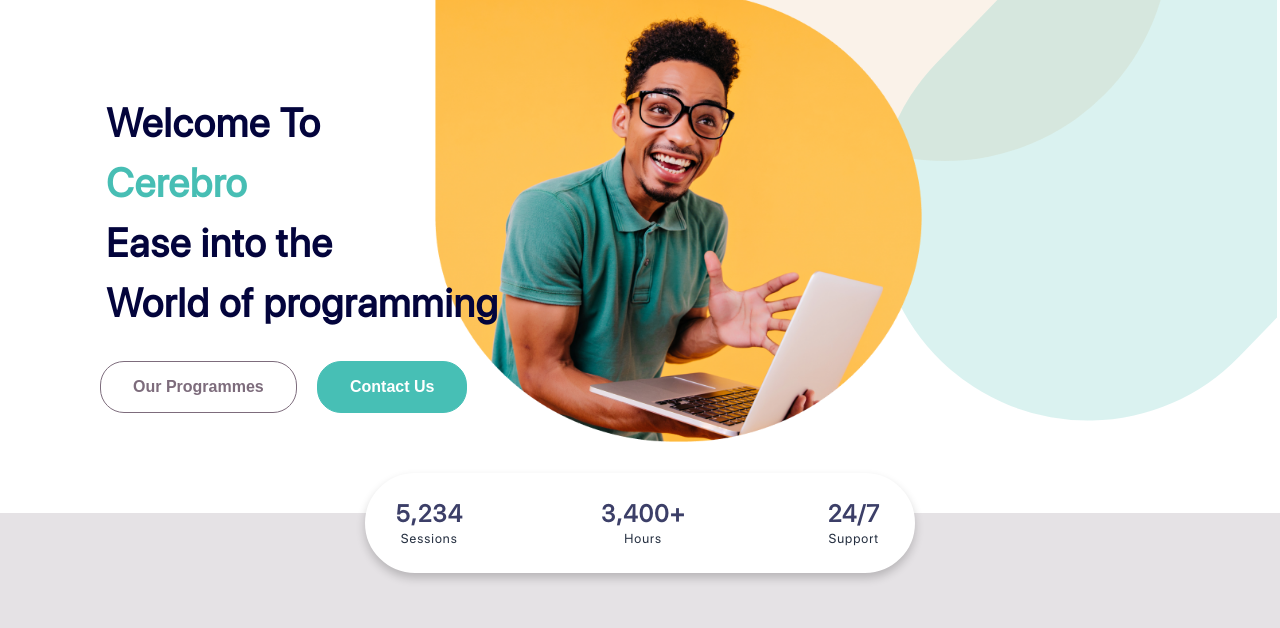
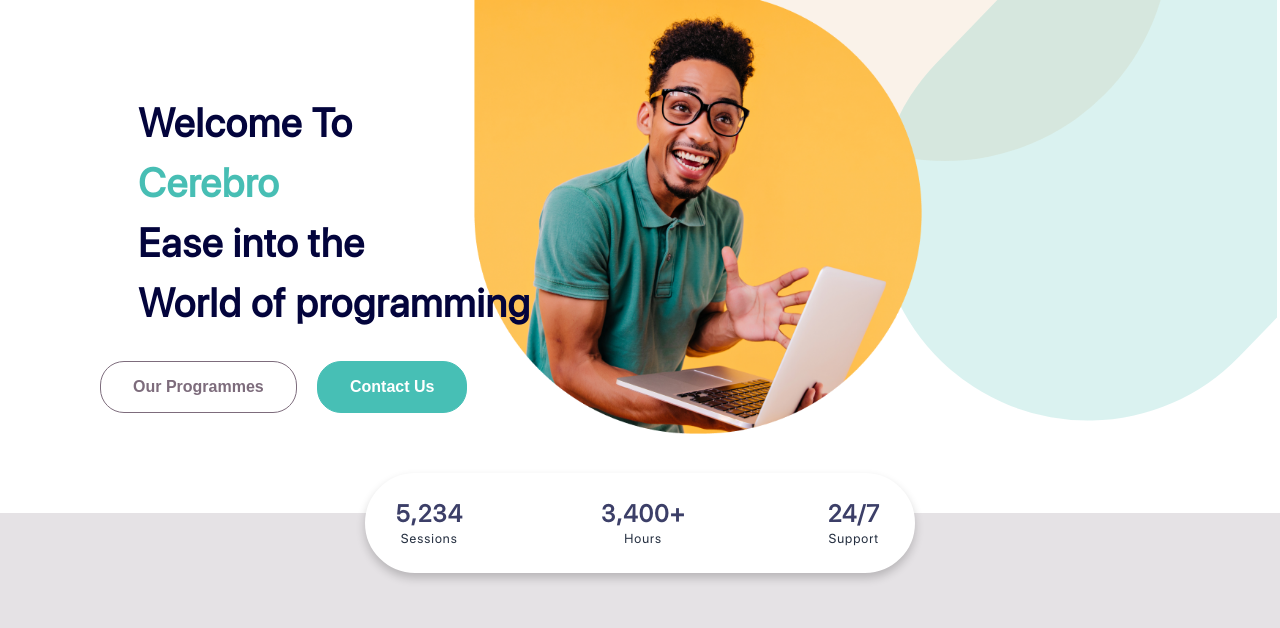
Before and after one commit to iwa-temmy/Cerebro, a plain HTML site: page index.html in a window 1280 px wide. Shown: the part 138-766 px from the top of the page. Drawn offline with nearby package versions, Linux system fonts and the light colour scheme; a web font is replaced by a local one.

Commit message:
updates on main section

```diff
--- a/styles/style.css
+++ b/styles/style.css
@@ -141,7 +141,7 @@ main span {
 
 .welcome-img {
   position: absolute;
-  width: 60%;
+  width: 50%;
   right: 0;
 }
 
@@ -594,6 +594,7 @@ input::placeholder {
   main p {
     margin-bottom: 28px;
     margin-top: 0px;
+    margin-left: 32px;
   }
 
   .btn {
@@ -623,8 +624,8 @@ input::placeholder {
 
   .welcome-img {
     position: absolute;
-    height: 450px;
-    width: 38%;
+    height: 442px;
+    width: 35%;
     top: 20%;
     right: 28%;
   }
```
